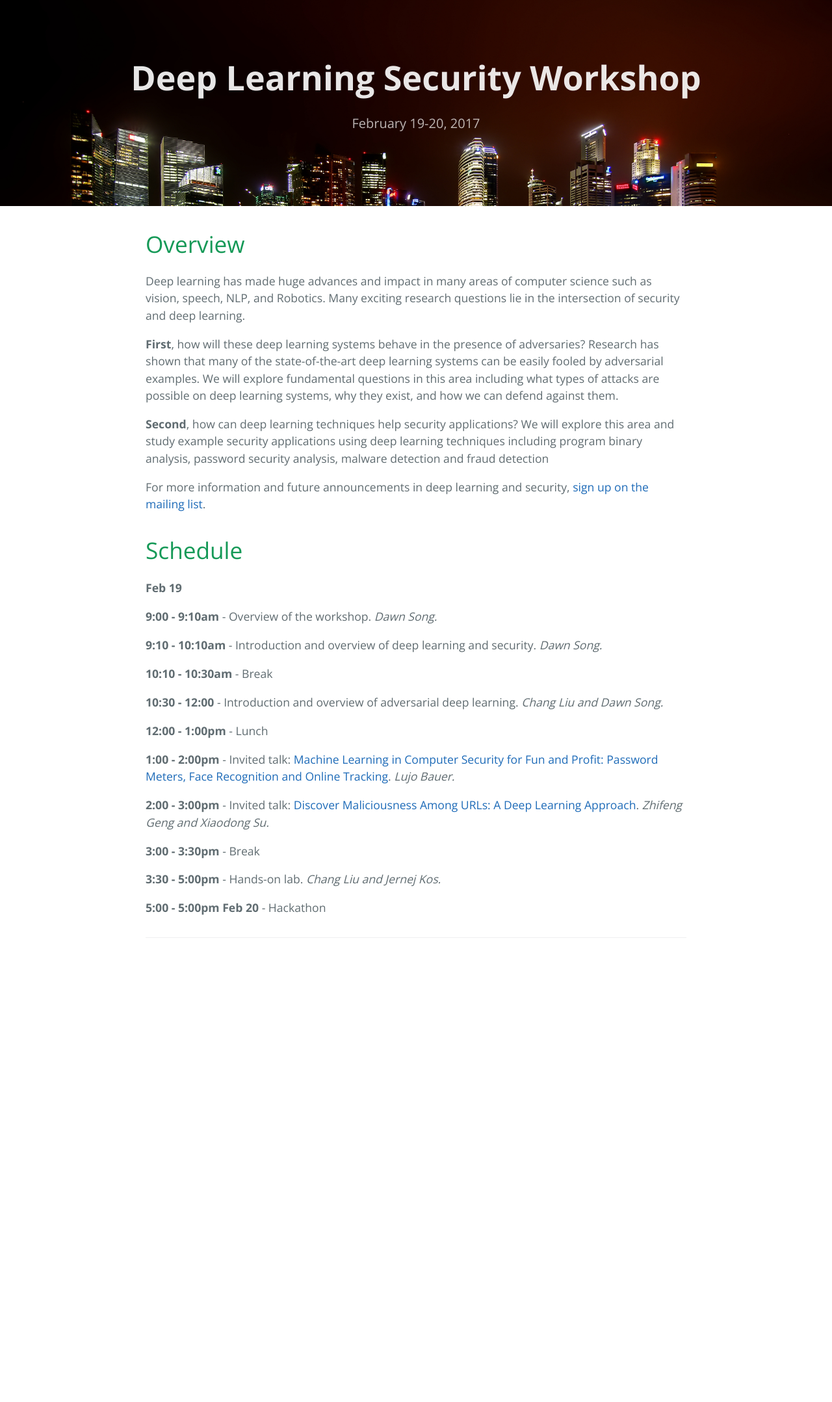
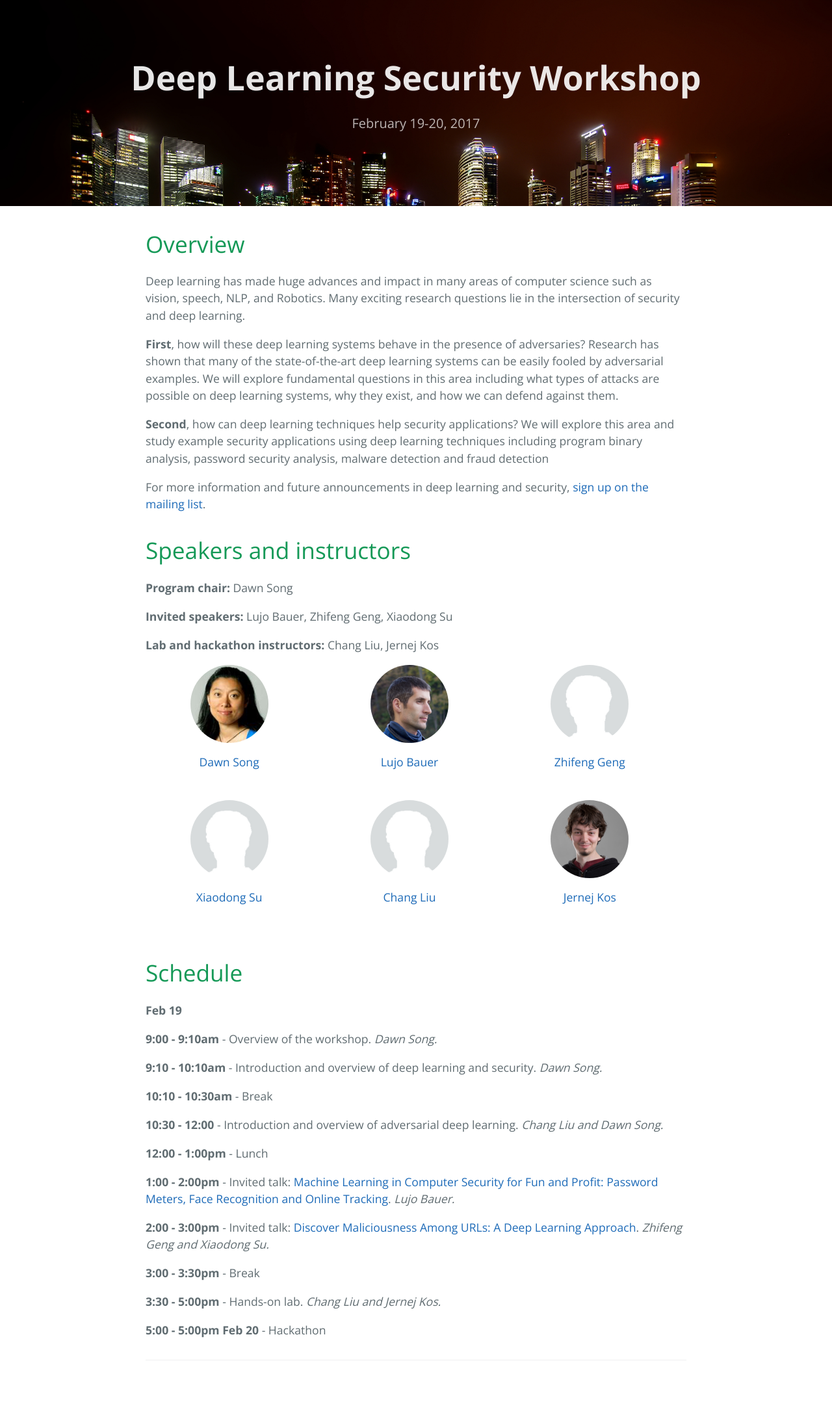
Before and after one commit to deep-learning-security/deep-learning-security.github.io, a Jekyll site: the page built from index.md, in a window 1280 px wide. Shown: the whole page at 65% size. Built offline with Jekyll 4.4.1, drawn with Linux system fonts in a browser that asks for light colours; before the commit the page ends 1507 px from its top, so only the background shows below that.

Commit message:
Add speaker and instructor photos

```diff
--- a/css/cayman.css
+++ b/css/cayman.css
@@ -242,3 +242,13 @@ a {
 
 .site-footer-credits {
   color: #819198; }
+
+.instructorphoto img { width: 120px; border-radius: 120px; margin-bottom: 10px; }
+
+.instructor { display: inline-block; width: 120px; text-align: center; margin-right: 20px; }
+
+.instructors {
+  display: flex;
+  justify-content: space-around;
+  padding-bottom: 45px;
+}
--- a/index.md
+++ b/index.md
@@ -26,6 +26,56 @@ detection and fraud detection
 
 For more information and future announcements in deep learning and security, [sign up on the mailing list](https://groups.google.com/d/forum/deep-learning-security).
 
+# Speakers and instructors
+
+**Program chair:** Dawn Song
+
+**Invited speakers:** Lujo Bauer, Zhifeng Geng, Xiaodong Su
+
+**Lab and hackathon instructors:** Chang Liu, Jernej Kos
+
+<div class="instructors">
+<div class="instructor">
+  <a href="https://people.eecs.berkeley.edu/~dawnsong/">
+  <div class="instructorphoto"><img src="/assets/people/dawnsong.jpg" /></div>
+  <div>Dawn Song</div>
+  </a>
+</div>
+<div class="instructor">
+  <a href="https://www.ece.cmu.edu/~lbauer/">
+  <div class="instructorphoto"><img src="/assets/people/lujo.jpg" /></div>
+  <div>Lujo Bauer</div>
+  </a>
+</div>
+<div class="instructor">
+  <a href="#">
+  <div class="instructorphoto"><img src="/assets/people/empty.png" /></div>
+  <div>Zhifeng Geng</div>
+  </a>
+</div>
+</div>
+
+<div class="instructors">
+<div class="instructor">
+  <a href="#">
+  <div class="instructorphoto"><img src="/assets/people/empty.png" /></div>
+  <div>Xiaodong Su</div>
+  </a>
+</div>
+<div class="instructor">
+  <a href="https://people.eecs.berkeley.edu/~liuchang/">
+  <div class="instructorphoto"><img src="/assets/people/empty.png" /></div>
+  <div>Chang Liu</div>
+  </a>
+</div>
+<div class="instructor">
+  <a href="https://unico.re">
+  <div class="instructorphoto"><img src="/assets/people/jernej.png" /></div>
+  <div>Jernej Kos</div>
+  </a>
+</div>
+</div>
+
 # Schedule
 
 **Feb 19**
```
Also changed, not shown: assets/people/dawnsong.jpg (added), assets/people/empty.png (added), assets/people/jernej.png (added), assets/people/lujo.jpg (added).
